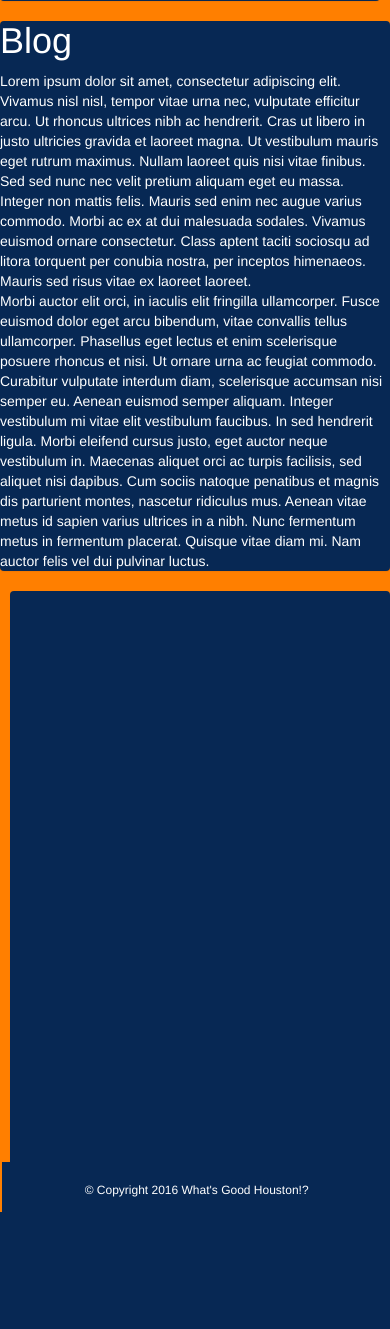
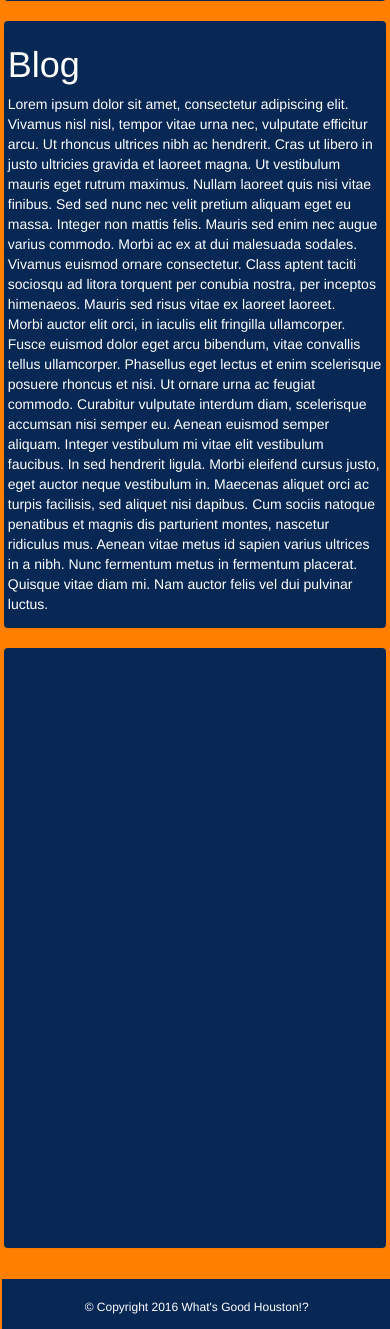
Before and after one commit to ishirley34/WGHPodcast, a PHP site: page / in a window 390 px wide. Shown: the part 607-1936 px from the top of the page. Before the commit the page ends 1819 px from the top, so only its background shows below. Run offline with PHP 8.4, Linux system fonts and the light colour scheme; some libraries are stand-ins or nearby versions.

Commit message:
added responsive design

```diff
--- a/assets/css/style.css
+++ b/assets/css/style.css
@@ -75,3 +75,28 @@
 h1 {
 	color: #ffffff;
 }
+
+/*Media Queries for screen size of 980px*/
+
+@media screen and (max-width: 980px) {
+	#firstPanel {
+		margin-left: 1%;
+		width: 98%;
+	}
+	#secondPanel {
+		margin-left: 1%;
+	/*	margin-right: 1%;*/
+		width: 98%;
+		padding: 1%;
+	}
+	#thirdPanel {
+		margin-left: 1%;
+		width: 98%;
+	}
+	iframe {
+		padding: 1%;
+	}
+	footer {
+		margin-top: 10px;
+	}
+}
--- a/index.html
+++ b/index.html
@@ -7,6 +7,8 @@
 	<link rel="stylesheet" type="text/css" href="assets/css/reset.css">
 	<!-- Latest compiled and minified CSS -->
 	<link rel="stylesheet" href="https://maxcdn.bootstrapcdn.com/bootstrap/3.3.7/css/bootstrap.min.css" integrity="sha384-BVYiiSIFeK1dGmJRAkycuHAHRg32OmUcww7on3RYdg4Va+PmSTsz/K68vbdEjh4u" crossorigin="anonymous">
+	<!-- This makes it responsive -->
+	<meta name="viewport" content="width=device-width, initial-scale=1">
 
 
 	<!-- Link for JQuery -->
```
